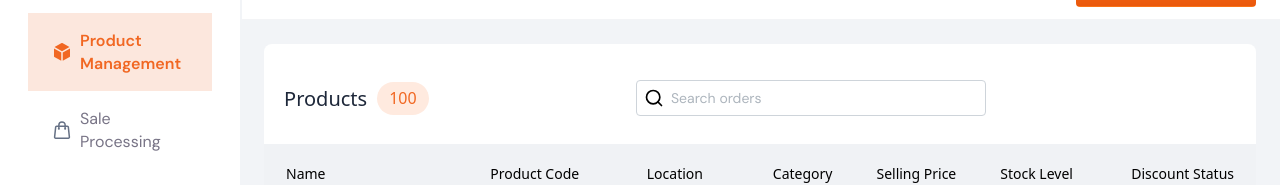
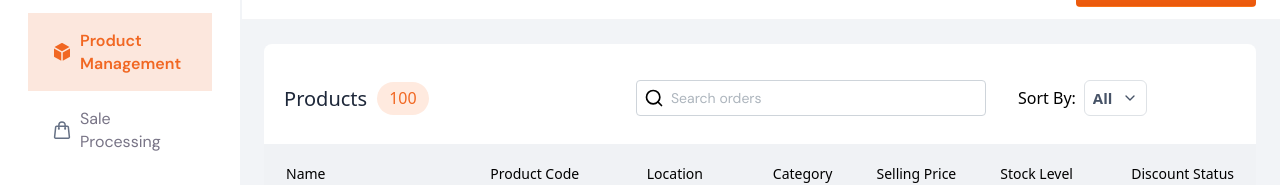
Before and after one commit to Iamfineboyygabriel/quick-retail, a React (Vite) app: page /dashboard/product-management in a window 1280 px wide. Shown: the part 135-320 px from the top of the page. Built offline with nearby package versions, Linux system fonts and the light colour scheme.

Commit message:
fixed sort options

```diff
--- a/src/components/General/table/index.tsx
+++ b/src/components/General/table/index.tsx
@@ -53,7 +53,6 @@ const TanTable: FC<TanTableProps> = ({
   searchPlaceholder,
   searchMaxWidth = "350px",
   showBorder = false,
-  sortOptions = [],
   tableTitle = "Recent Orders",
 }) => {
   const [searchTerm, setSearchTerm] = useState<string>("");
@@ -232,13 +231,7 @@ const TanTable: FC<TanTableProps> = ({
               />
             )}
 
-            {showSortFilter && sortOptions.length > 0 && (
-              <SortFilter
-                data={data}
-                onSort={handleSort}
-                sortOptions={sortOptions}
-              />
-            )}
+            {showSortFilter && <SortFilter data={data} onSort={handleSort} />}
           </Box>
         </Box>
       </Box>
--- a/src/components/General/table/sortFilter.tsx
+++ b/src/components/General/table/sortFilter.tsx
@@ -1,12 +1,7 @@
 import { FC, useState } from "react";
 import { Menu, Button, Box, Text } from "@mantine/core";
 import { ChevronDown } from "lucide-react";
-
-interface TableRowData {
-  [key: string]: unknown;
-  name?: string;
-  createdAt?: string | Date;
-}
+import { TableRowData } from "../../../types";
 
 interface SortFilterProps {
   data: TableRowData[];
@@ -16,6 +11,7 @@ interface SortFilterProps {
 const SortFilter: FC<SortFilterProps> = ({ data, onSort }) => {
   const [activeOption, setActiveOption] = useState<string>("All");
 
+  // Default sort options - can be extended later
   const sortOptions = [
     { label: "All", key: "all" },
     { label: "Recent", key: "recent" },
@@ -26,40 +22,29 @@ const SortFilter: FC<SortFilterProps> = ({ data, onSort }) => {
 
   const handleSort = (optionKey: string) => {
     setActiveOption(optionKey);
-
     const sortedData = [...data];
 
     switch (optionKey) {
       case "recent":
-        sortedData.sort((a, b) => {
-          const dateA = a.createdAt ? new Date(a.createdAt).getTime() : 0;
-          const dateB = b.createdAt ? new Date(b.createdAt).getTime() : 0;
-          return dateB - dateA;
-        });
+        // Will be implemented when API is connected
+        // sortedData.sort((a, b) => new Date(b.createdAt).getTime() - new Date(a.createdAt).getTime());
         break;
       case "oldest":
-        sortedData.sort((a, b) => {
-          const dateA = a.createdAt ? new Date(a.createdAt).getTime() : 0;
-          const dateB = b.createdAt ? new Date(b.createdAt).getTime() : 0;
-          return dateA - dateB;
-        });
+        // Will be implemented when API is connected
+        // sortedData.sort((a, b) => new Date(a.createdAt).getTime() - new Date(b.createdAt).getTime());
         break;
       case "a-z":
-        sortedData.sort((a, b) => {
-          const nameA = typeof a.name === "string" ? a.name : "";
-          const nameB = typeof b.name === "string" ? b.name : "";
-          return nameA.localeCompare(nameB);
-        });
+        sortedData.sort((a, b) =>
+          (a.name?.toString() || "").localeCompare(b.name?.toString() || "")
+        );
         break;
       case "z-a":
-        sortedData.sort((a, b) => {
-          const nameA = typeof a.name === "string" ? a.name : "";
-          const nameB = typeof b.name === "string" ? b.name : "";
-          return nameB.localeCompare(nameA);
-        });
+        sortedData.sort((a, b) =>
+          (b.name?.toString() || "").localeCompare(a.name?.toString() || "")
+        );
         break;
       default:
-        // "All" case - no sorting needed
+        // "All" case - return original order
         break;
     }
 
@@ -76,9 +61,10 @@ const SortFilter: FC<SortFilterProps> = ({ data, onSort }) => {
           <Button
             variant="outline"
             size="sm"
+            rightSection={<ChevronDown size={16} />}
             styles={{
               root: {
-                padding: "0.30rem 0.9rem",
+                padding: "0.30rem 0.5rem",
                 backgroundColor: "transparent",
                 border: "1px solid var(--mantine-color-gray-3)",
                 borderRadius: "0.375rem",
@@ -89,7 +75,6 @@ const SortFilter: FC<SortFilterProps> = ({ data, onSort }) => {
             }}
           >
             {activeOption}
-            <ChevronDown />
           </Button>
         </Menu.Target>
         <Menu.Dropdown style={{ minWidth: "120px" }}>
--- a/src/types/index.ts
+++ b/src/types/index.ts
@@ -14,4 +14,5 @@ export interface SortOption {
 
 export interface TableRowData {
   [key: string]: string | number | boolean | null | undefined | React.ReactNode;
+  name?: string;
 }
```
